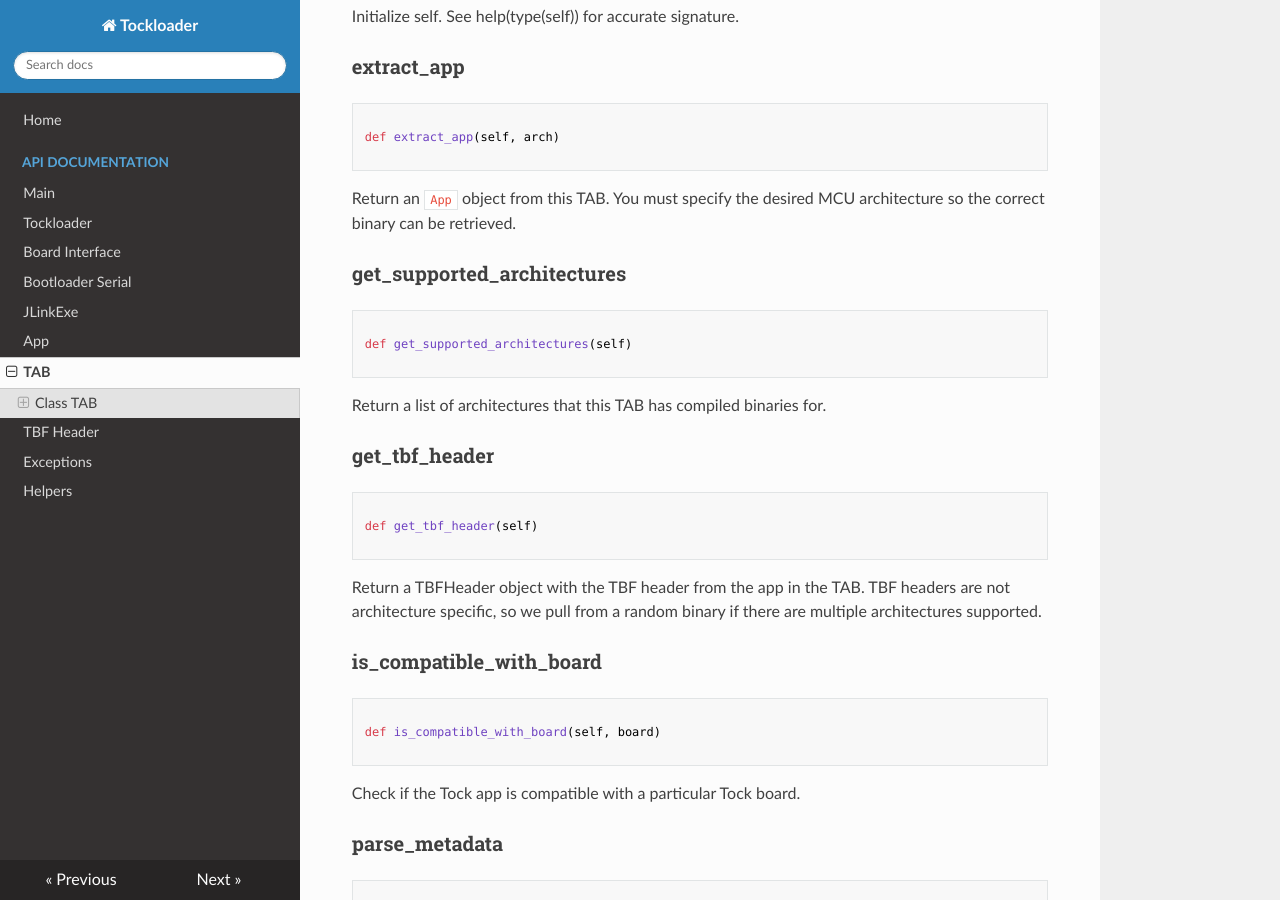
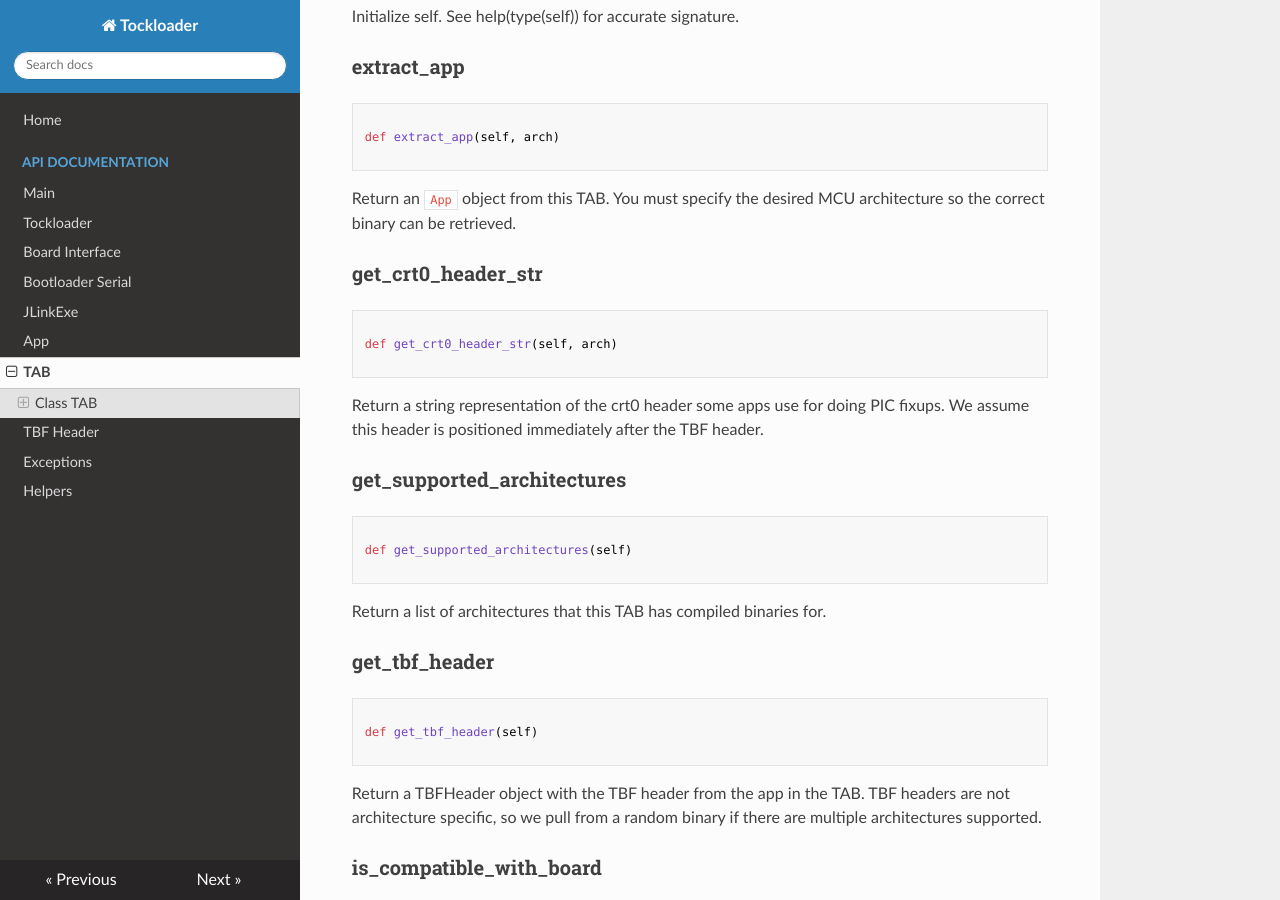
Before and after one commit to tock/tockloader, an MkDocs documentation site: the page built from docs/tab.md, in a window 1280 px wide and 900 px high, scrolled down 393 px. Built offline with MkDocs 1.6.1, drawn with Linux system fonts in a browser that asks for light colours; nearby versions of some CDN libraries; old or Windows-style settings are respelled for this version of MkDocs.

Commit message:
update docs

````diff
--- a/docs/tab.md
+++ b/docs/tab.md
@@ -25,6 +25,20 @@
 
 Return an `App` object from this TAB. You must specify the desired
 MCU architecture so the correct binary can be retrieved.
+
+
+### get\_crt0\_header\_str
+```py
+
+def get_crt0_header_str(self, arch)
+
+```
+
+
+
+Return a string representation of the crt0 header some apps use for
+doing PIC fixups. We assume this header is positioned immediately
+after the TBF header.
 
 
 ### get\_supported\_architectures
````
Also changed, not shown: docs/board_interface.md (+12 -0 lines), docs/bootloader_serial.md (+13 -1 lines), docs/jlinkexe.md (+12 -0 lines), docs/main.md (+3 -1 lines), docs/tbfh.md (+13 -0 lines).
